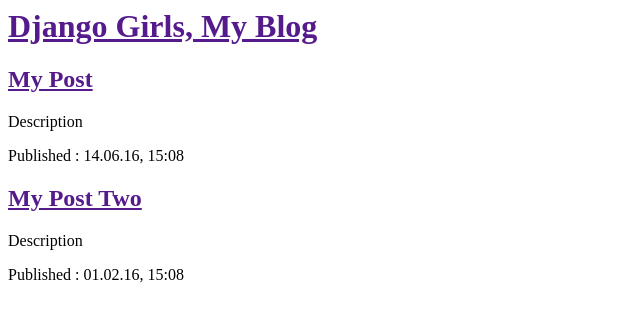
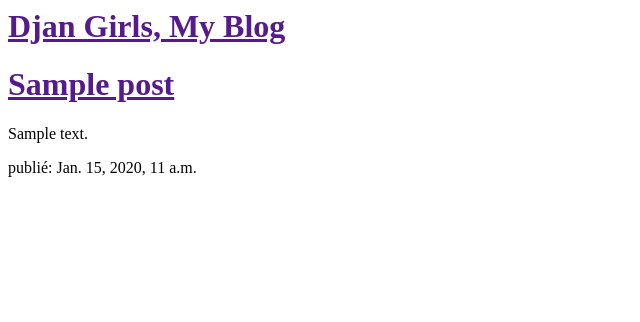
Before and after one commit to bebone/my-first-blog, a Django app: template blog/templates/blog/post_list.html in a window 1280 px wide. Shown: the top 322 px of the page, without its empty margins (0-640 px from the left). Run offline with Django 3.2, Linux system fonts and the light colour scheme; the template is opened without the code that fills it: values that come from a table or form of the project are taken from there, others are empty; tables that the repository leaves empty hold one stand-in row (values such as "Sample post").

Commit message:
Modification du template

```diff
--- a/blog/templates/blog/post_list.html
+++ b/blog/templates/blog/post_list.html
@@ -4,18 +4,16 @@
 </head>
 
     <body>
-      <h1><a href="">Django Girls, My Blog</a></h1>
+      <h1><a href="">Djan Girls, My Blog</a></h1>
 
+
+      {% for post in posts %}
       <div>
-          <h2><a href="">My Post</a></h2>
-          <p> Description</p>
-          <p>Published : 14.06.16, 15:08</p>
-      </div>
+        <h1><a href="">{{post.title}}</a></h1>
+        <p>{{ post.text|linebreaks }}</p>
+        <p>publié: {{ post.published_date }}</p>
 
-      <div>
-          <h2><a href="">My Post Two</a></h2>
-          <p> Description</p>
-          <p>Published : 01.02.16, 15:08</p>
+      {% endfor %}
       </div>
     </body>
 
--- a/blog/views.py
+++ b/blog/views.py
@@ -1,4 +1,7 @@
 from django.shortcuts import render
+from django.utils import timezone
+from .models import Post
 
 def post_list(request):
-    return render(request, 'blog/post_list.html',{}) #return le template
+    posts = Post.objects.filter(published_date__lte=timezone.now()).order_by('published_date')
+    return render(request, 'blog/post_list.html',{'posts':posts}) #return le template
```
